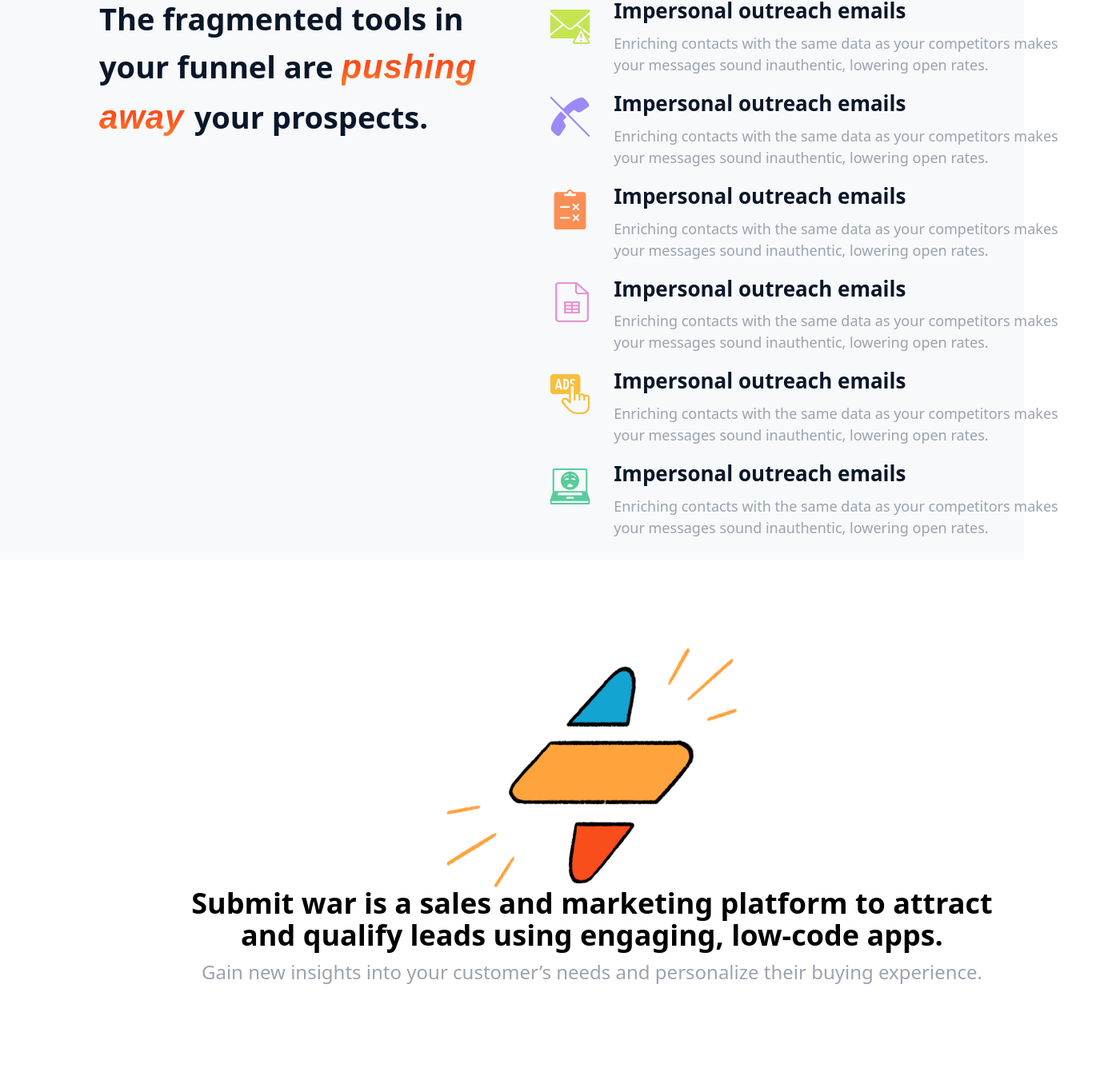
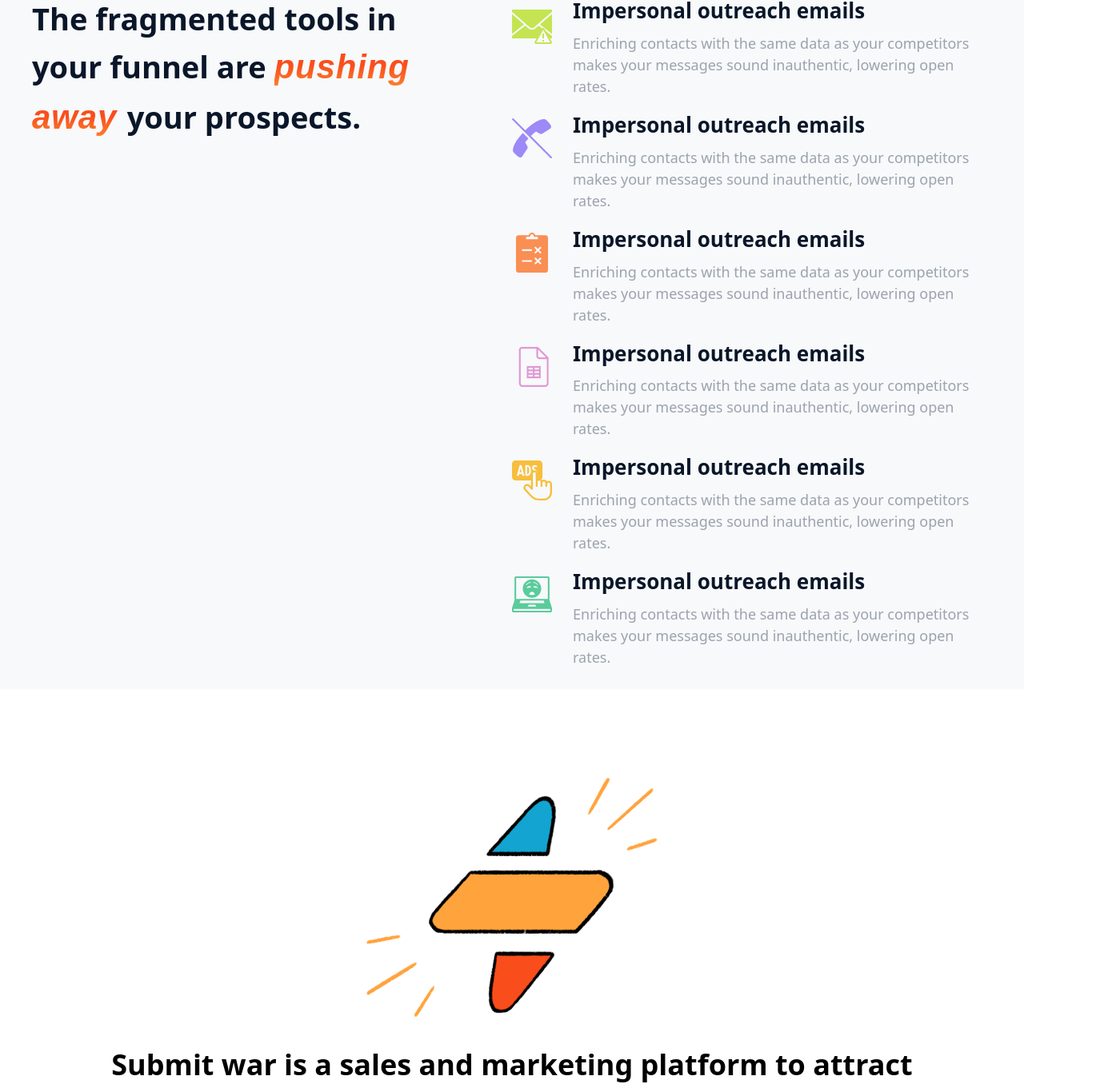
Before and after one commit to samirzjadhav/ecommerces-web, a Next.js app: page / in a window 1280 px wide. Shown: the part 1378-2734 px from the top of the page at 80% size, 1380 px wide, since content can reach past the window. Built offline with nearby package versions, Linux system fonts and the light colour scheme.

Commit message:
fix: overflow problem and add logo ifo section

```diff
--- a/src/pages/index.js
+++ b/src/pages/index.js
@@ -58,7 +58,7 @@
       </div>
 
       <div className="section pain-section bg-[#f7f9fa]">
-        <div className="pain-container container ">
+        <div className="pain-container container">
           <div className="pain-wrapper max-w-[500px]">
             <div className="pain-display">
               <h2 className="home-heading w-full">
--- a/src/styles/globals.css
+++ b/src/styles/globals.css
@@ -38,7 +38,7 @@
 /* Hero Section */
 
 .container {
-  @apply mx-[100px] py-[10px] px-[24px];
+  @apply m-auto py-[10px] px-[24px];
 }
 .section.home-hero {
   @apply pt-[80px] pb-[80px] relative overflow-hidden;
@@ -86,8 +86,8 @@
 
 /* pain container */
 .pain-container {
-  @apply grid;
-  grid-template-columns: 1fr 1.2fr;
+  @apply grid pr-[40px] pl-[40px] m-auto;
+  grid-template-columns: 1fr 1fr;
 }
 
 .pain-display {
@@ -102,6 +102,10 @@
   @apply mt-[10px];
 }
 
+.pain-item-content {
+  @apply w-[520px];
+}
+
 .pain-item-title {
   @apply min-h-[32px] items-center text-[26px] flex;
 }
@@ -111,7 +115,7 @@
 }
 
 .pain-img {
-  @apply w-[100px] h-[50px];
+  @apply w-[50px] h-[50px];
 }
 
 .home-heading {
@@ -135,7 +139,7 @@
 /* Logo section*/
 
 .logo-img {
-  @apply mx-auto my-auto;
+  @apply mx-auto my-auto mb-[40px];
 }
 
 .logo-heading {
@@ -143,5 +147,5 @@
 }
 
 .logo-discription {
-  @apply text-2xl text-center;
+  @apply text-xl text-center;
 }
```
